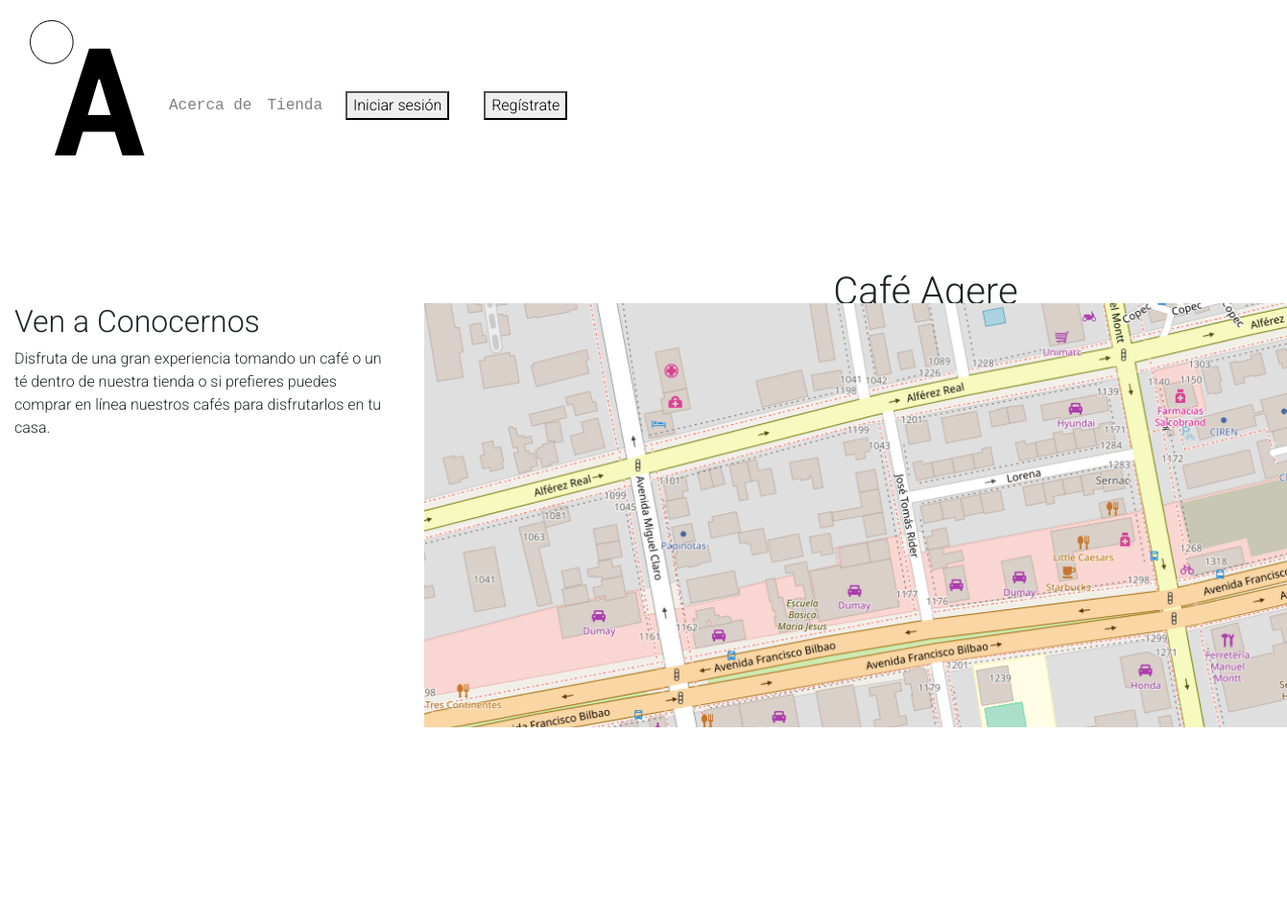
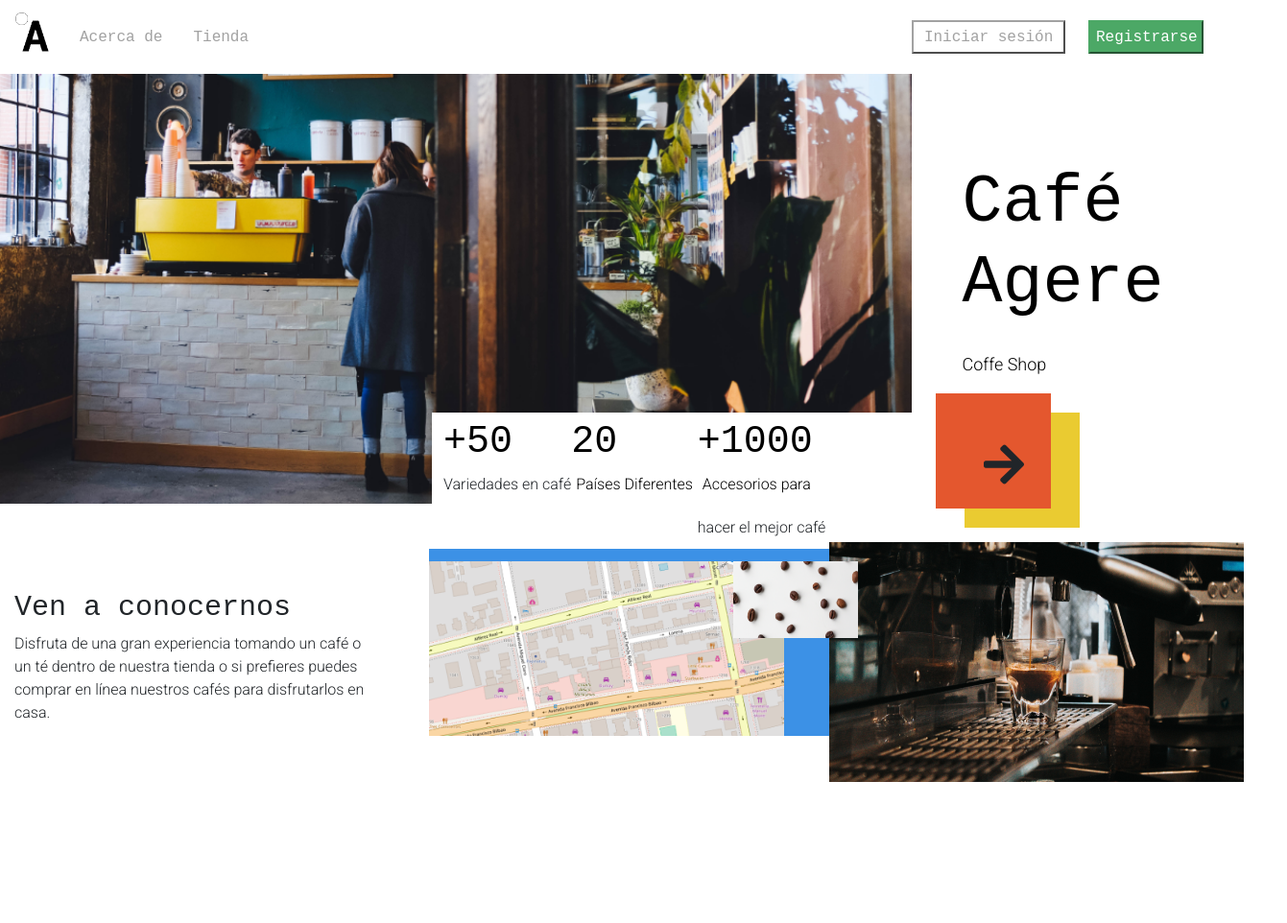
Before and after one commit to danizomosa/cafeteria, a plain HTML site: page index.html in a window 1280 px wide. Shown: the whole page at 96% size, 1341 px wide, since content can reach past the window. Before the commit the page ends 800 px from the top, so only its background shows below. Drawn offline with Linux system fonts and the light colour scheme; a web font is replaced by a local one.

Commit message:
Add files via upload

```diff
--- a/index.html
+++ b/index.html
@@ -2,71 +2,78 @@
 <html lang="es" dir="ltr">
 
 <head>
-  <meta charset="UTF-8" />
-  <meta name="viewport" content="width=device-width, initial-scale=1.0" />
-  <meta http-equiv="X-UA-Compatible" content="ie=edge" />
+  <meta charset="utf-8">
   <title>Cafetería Agere</title>
-  <link href="https://fonts.googleapis.com/css?family=PT+Mono|Roboto:300&display=swap" rel="stylesheet" />
-  <link rel="stylesheet" href="assets/css/style.css" />
+  <meta name:"viewport" content="width=device-width, initial-scale=1.0">
+  <meta name="author" content="Dani">
+  <meta http-equiv="X-UA-Compatible" content="ie=edge">
+  <link href="https://fonts.googleapis.com/css?family=PT+Mono|Roboto:300&display=swap" rel="stylesheet">
+  <link rel="stylesheet" href="https://use.fontawesome.com/releases/v5.8.2/css/all.css" integrity="sha384-oS3vJWv+0UjzBfQzYUhtDYW+Pj2yciDJxpsK1OYPAYjqT085Qq/1cq5FLXAZQ7Ay" crossorigin="anonymous">
+  <link rel="stylesheet" href="assets/css/style.css">
 </head>
 
 <body>
-  <!--Bootstrap navbar-->
-  <nav class="navbar navbar-expand-lg navbar-light bg-transparent">
-    <div class="navbar__container container-fluid py-2">
-      <a class="navbar-brand" href="#"><img src="assets/img/logo.png" alt="Logo Cafetería Agere"
-          class="navbar__logo" /></a>
-      <button class="navbar-toggler" type="button" data-toggle="collapse" data-target="#navbarNavAltMarkup"
-        aria-controls="navbarNavAltMarkup" aria-expanded="false" aria-label="Toggle navigation">
-        <span class="navbar-toggler-icon"></span>
-      </button>
-      <div class="collapse navbar-collapse" id="navbarNavAltMarkup">
-        <div class="navbar__links navbar-nav">
-          <a class="navbar__item nav-item nav-link" href="#">Acerca de</a>
-          <a class="navbar__item nav-item nav-link" href="#">Tienda</a>
+  <nav class="navbar navbar-expand-lg bg-color fixed-top">
+    <a class="navbar-brand" href="#"><img src="assets/img/logo.png" class="nav-img" alt="logo"></a>
+    <a class="nav-link" href="#">Acerca de</a>
+    <a class="nav-link" href="#">Tienda</a>
+    <div class="ml-auto">
+      <button class="button-nav-one" type="button" name="button">Iniciar sesión</button>
+      <button class="button-nav-two" type="button" name="button">Registrarse</button>
+    </div>
+    </nav>
+
+    <header class="header">
+        <div class="row">
+          <div class="header__img col-9">
+            <img src="assets/img/img-1.png" class="header-img" alt="">
+          </div>
+          <div class="header__agare col-2">
+            <h1 class="header__agare--titulo"> Café Agere</h1>
+            <p class="header__agare--shop">Coffe Shop</p>
+          </div>
+      <div class="header__cuentas">
+            <div>
+              <h3 class="header__cuentas--titulo">+50</h3>
+              <p class="header__cuentas-texto">Variedades en café</p>
+            </div>
+          <div>
+            <h3 class="header__cuentas--titulo">20</h3>
+            <p class="header__cuentas--texto">Países Diferentes</p>
+          </div>
+          <div>
+            <h3 class="header__cuentas--titulo">+1000</h3>
+            <p class="header__cuentas--texto">Accesorios para</p> <p> hacer el mejor café</p>
+          </div>
         </div>
-        <div class="navbar__buttons">
-          <button class="navbar__btn navbar__btn--primary mx-3">
-            Iniciar sesión
-          </button>
-          <button class="navbar__btn navbar__btn--secondary mx-3">
-            Regístrate
-          </button>
+        <div class="header__flecha">
+            <i class="fas fa-arrow-right fa-3x"></i>
+      </div>
+        <div class="header__yellow">
+        </div>
+      </div>
+    </header>
+
+    <section class="section">
+      <div class="row">
+        <div class="section__ven col-4">
+          <h2 class="section__titulo">Ven a conocernos</h2>
+          <p>Disfruta de una gran experiencia tomando un café o un té dentro de nuestra tienda o si prefieres puedes comprar en línea nuestros cafés para disfrutarlos en casa.</p>
+        </div>
+      <div class="section__img  col-3">
+        <img src="assets/img/img-4.png" class="section__img--map" alt="map">
+        <div class="section__blue">
+        </div>
+        </div>
+      <div class="section__cafe col-5">
+        <img src="assets/img/img-3.png" class="section__cafe--coff" alt="coff">
+        <div class="">
+          <img src="assets/img/img-2.png" class="section__cafe--gran" alt="gran">
         </div>
       </div>
     </div>
-  </nav>
-  <!--header-->
-  <header class="header container-fluid">
+    </section>
 
+</body>
 
-    <div class="row">
-      <div class="col-8 header__img"></div>
-      <div class="col-4 header__text">
-        <h1 class="header__title">Café Agere</h1>
-        <p class="header__subtitle">Coffee Shop</p>
-      </div>
-    </div>
-
-
-  </header>
-  <!--main -->
-  <section class="main container-fluid">
-    <div class="row">
-      <div class="col-4 main__text">
-        <h2 class="main__title">Ven a Conocernos</h2>
-        <p class="main__p">
-          Disfruta de una gran experiencia tomando un café o un té dentro de nuestra tienda o si prefieres puedes comprar en línea nuestros cafés para disfrutarlos en tu casa.
-        </p>
-      </div>
-      <div class="col-4 main__map">
-        <img src="assets/img/img-4.png" alt="Café Agere" class="map__img" />
-      </div>
-      <div class="col-4 main__images"></div>
-    </div>
-
-
-
-  </section>
-</body>
 </html>
```
